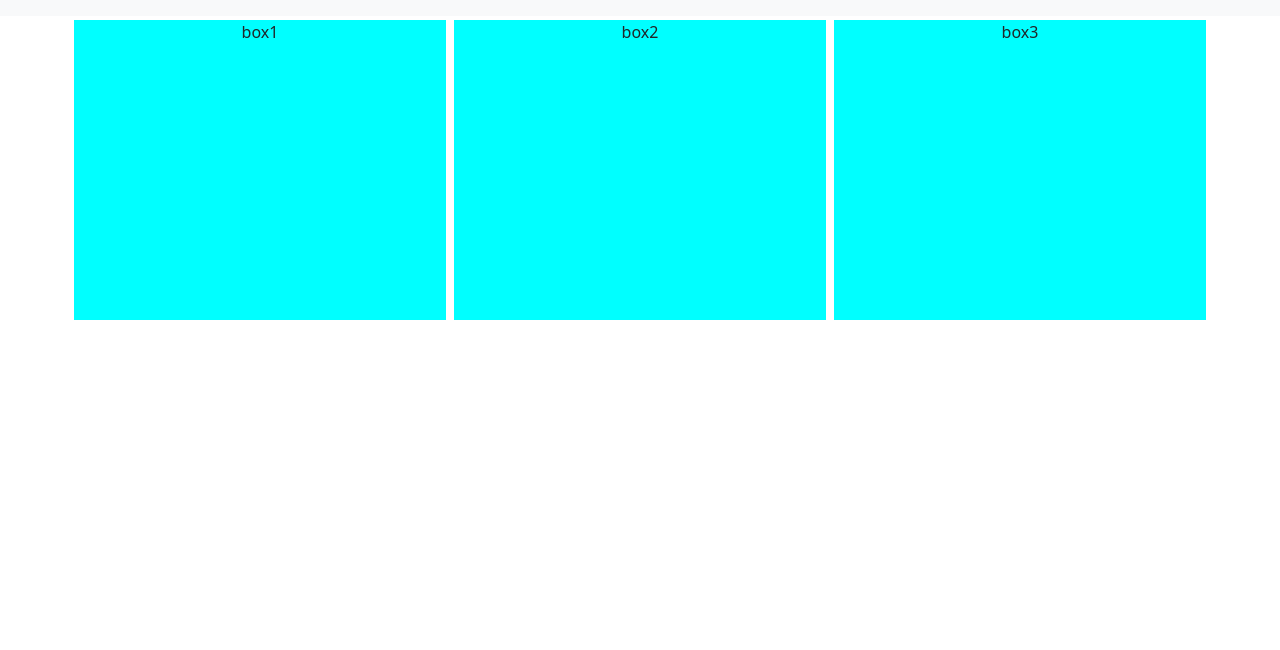
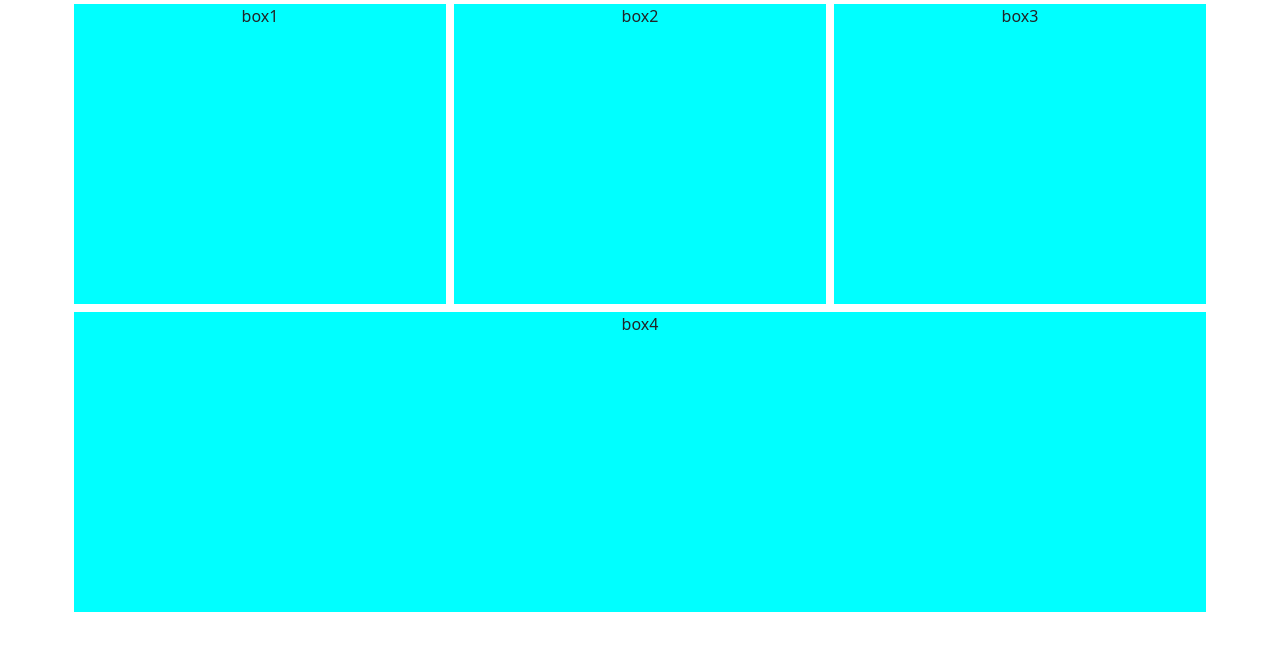
Before and after one commit to ashfaq-sadat/bootstrap_hw20230809, a plain HTML site: page index.html in a window 1280 px wide. Drawn offline with Linux system fonts and the light colour scheme; files that its build step writes are made by us from their sources.

Commit message:
added new box

```diff
--- a/index.html
+++ b/index.html
@@ -12,17 +12,7 @@
 
 <body>
     <header>
-        <div class="container-fluid">
-            <div class="row">
-                <div class="logo col-sm-6 col-md-4 col-lg-2">
 
-                </div>
-                <nav class="navbar navbar-expand-lg navbar-light bg-light">
-
-                </nav>
-            </div>
-        </div>
-        </div>
     </header>
 
     <div class="container">
@@ -36,6 +26,10 @@
             <div class="col-sm-12 col-lg-4 col-md-12 p-1 text-center">
                 <div class="box">box3</div>
             </div>
+
+            <div class="col-sm-12 col-lg-12 col-md-12 p-1 text-center">
+                <div class="box">box4</div>
+            </div>
         </div>
     </div>
 
```
